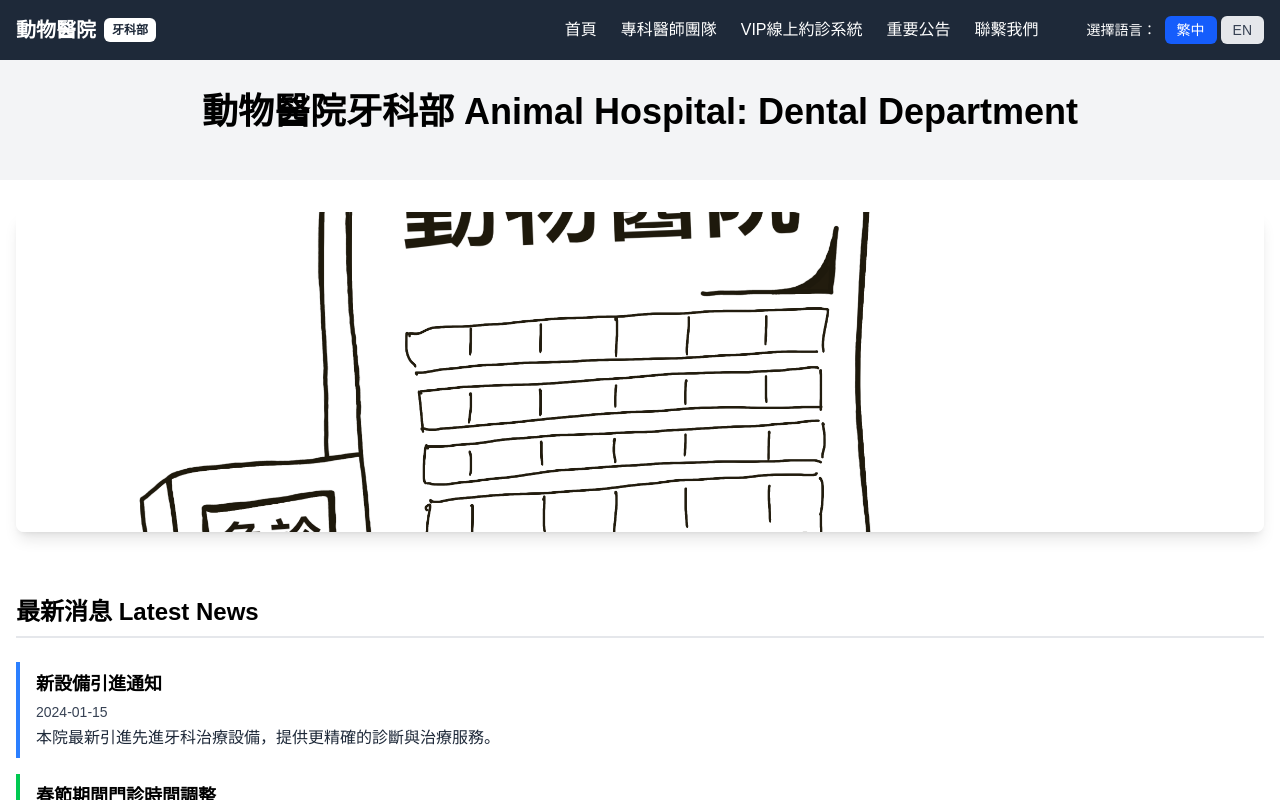
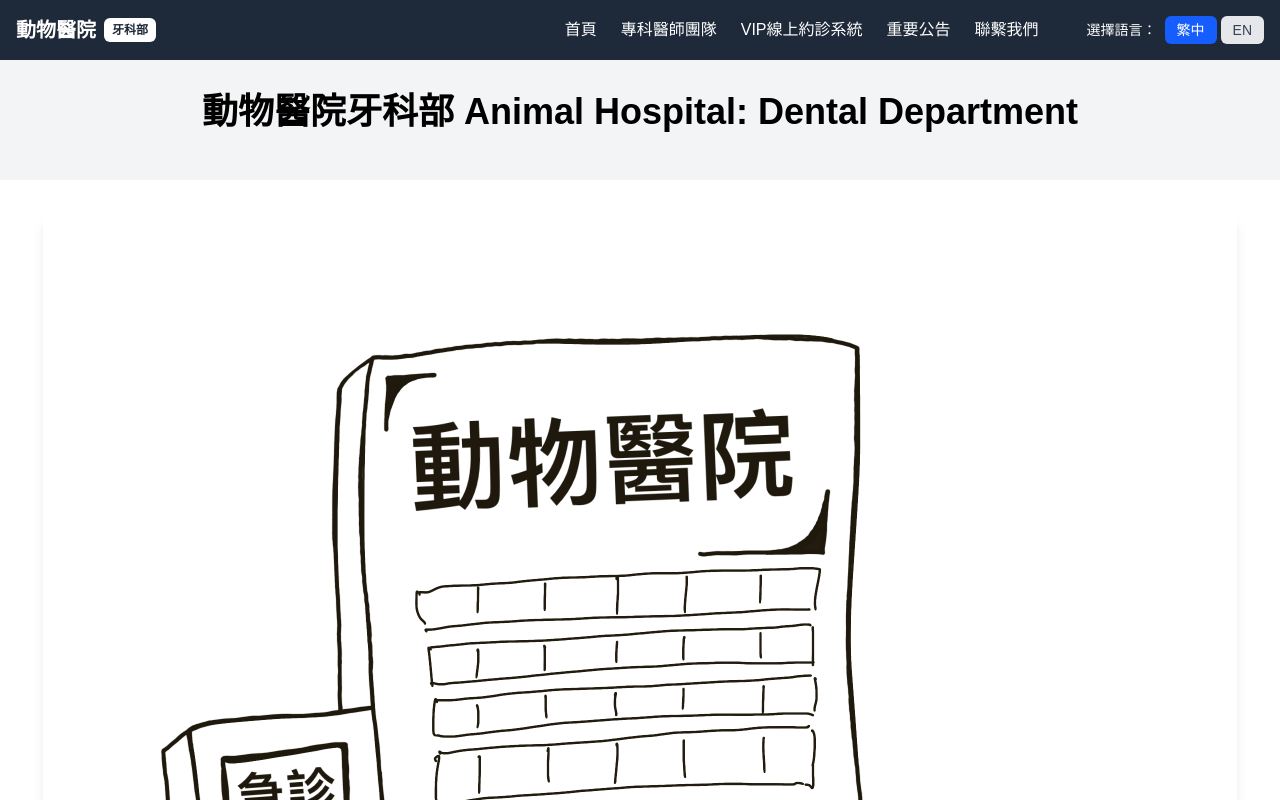
Before and after one commit to Risch315815/Animal_Hospital_Dental_Department, a Next.js app: page /Animal_Hospital_Dental_Department/ in a window 1280 px wide. Shown: the top 800 px of the page. Built offline with nearby package versions, Linux system fonts and the light colour scheme.

Commit message:
trial 13

```diff
--- a/app/page.tsx
+++ b/app/page.tsx
@@ -47,8 +47,8 @@ export default function Home() {
 
       {/* Rotating Image Display Wall */}
       <section className="bg-white py-8">
-        <div className="container mx-auto px-4">
-          <div className="relative w-full h-64 md:h-80 overflow-hidden rounded-lg shadow-lg">
+        <div className="container mx-auto px-4 flex justify-center">
+          <div className="relative overflow-hidden rounded-lg shadow-lg" style={{ width: '1194px', height: '834px' }}>
             {images.map((image, index) => (
               <div
                 key={index}
```
